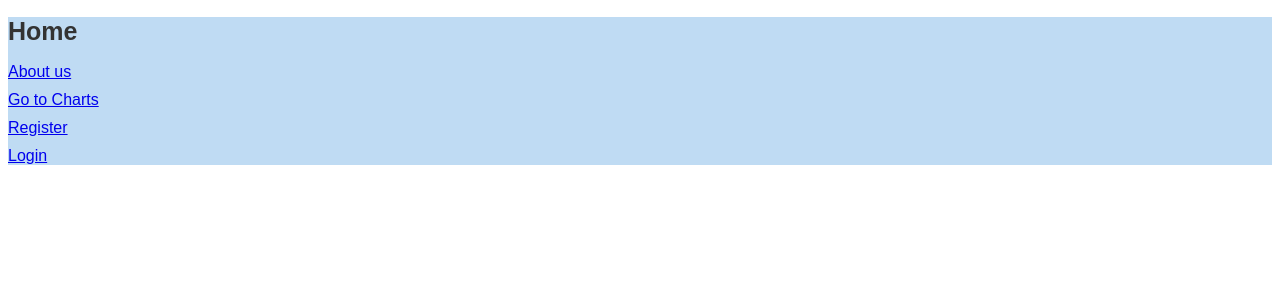
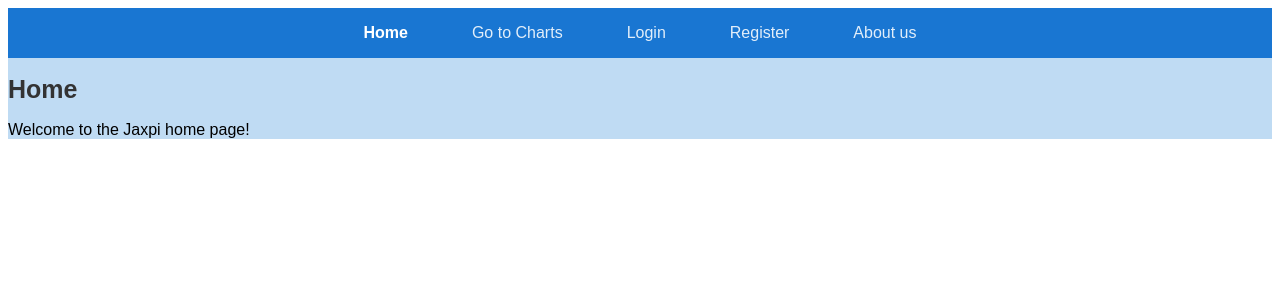
Before and after one commit to UCM-FDI-JaXpi/analysis, a Vue app in the folder jaxpi-analysis-web/: page / in a window 1280 px wide. Shown: the top 300 px of the page. Built offline with nearby package versions, Linux system fonts and the light colour scheme; no server answers.

Commit message:
feature: add NavBar component

```diff
--- a/jaxpi-analysis-web/src/App.vue
+++ b/jaxpi-analysis-web/src/App.vue
@@ -1,5 +1,8 @@
 <template>
   <div id="app">
+    <header>
+      <NavBar />
+    </header>
     <router-view :socket="socket" :userData="userData"></router-view>
   </div>
 </template>
@@ -8,6 +11,7 @@
 import { onMounted, onBeforeUnmount, ref } from 'vue';
 import io from "socket.io-client"
 import axios from 'axios';
+import NavBar from './components/NavBar.vue';
 
 const socket = io("http://localhost:3000"); // Create the Socket.io instance and send a 'connection' event to the server
 const userData = ref(null);
--- /dev/null
+++ b/jaxpi-analysis-web/src/components/NavBar.vue
@@ -0,0 +1,41 @@
+<template>
+    <nav class="navbar">
+        <router-link class="nav-item" to="/">Home</router-link>
+        <router-link class="nav-item" to="/charts">Go to Charts</router-link>
+        <router-link class="nav-item" to="/login">Login</router-link>
+        <router-link class="nav-item" to="/register">Register</router-link>
+        <router-link class="nav-item" to="/about-us">About us</router-link>
+    </nav>
+</template>
+
+<script setup>
+</script>
+
+<style scoped>
+.navbar {
+  display: flex; /* Flexbox para alinear los elementos */
+  justify-content: center; /* Centrar los elementos horizontalmente */
+  background-color: #1976d2;
+  padding: 0.5em;
+}
+
+.nav-item {
+  padding: 0.5rem 2rem; /* Espaciado interno de los enlaces */
+  cursor: pointer; /* Cambiar el cursor al pasar por encima */
+  color: rgba(255, 255, 255, 0.876); /* Color de texto */
+  text-decoration: none; /* Quitar la decoración de texto (no underline) */
+  transition: background-color 0.2s ease, color 0.2s ease;
+}
+
+.nav-item:hover,
+.nav-item.router-link-active:hover {
+  background-color: #7bb3e0; /* Color de fondo al pasar el mouse */
+  color: rgba(255, 255, 255, 0.87); /* Color de texto al pasar el mouse */
+}
+
+.nav-item.router-link-active { /* Cuando un link esta seleccionado */
+  background-color: transparent;
+  color: #ffffff;
+  font-weight: bold;
+}
+</style>
--- a/jaxpi-analysis-web/src/views/HomeView.vue
+++ b/jaxpi-analysis-web/src/views/HomeView.vue
@@ -1,10 +1,7 @@
 <template>
   <div>
     <h1>Home</h1>
-      <router-link to="/about-us" class="link">About us</router-link>
-      <router-link to="/charts" class="link">Go to Charts</router-link>
-      <router-link to="/register" class="link">Register</router-link>
-      <router-link to="/login" class="link">Login</router-link>
+    <p>Welcome to the Jaxpi home page!</p>
   </div>
 </template>
 
@@ -17,8 +14,4 @@
   color: #333;
 }
 
-  .link {
-    display: block;
-    margin-bottom: 10px; /* Space between links */
-  }
 </style>
```
Lines whose indentation alone changed are shown as unchanged.
